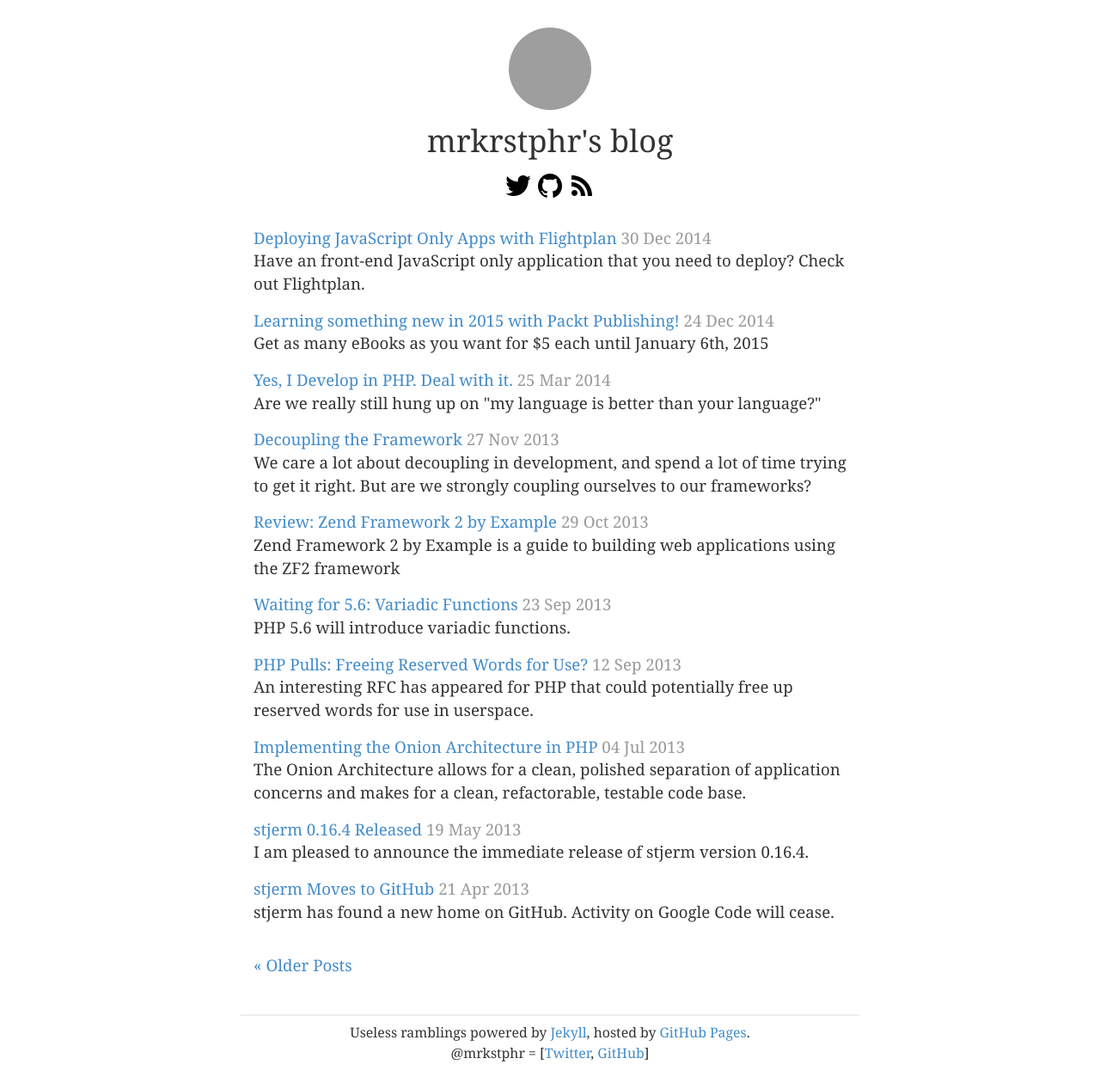
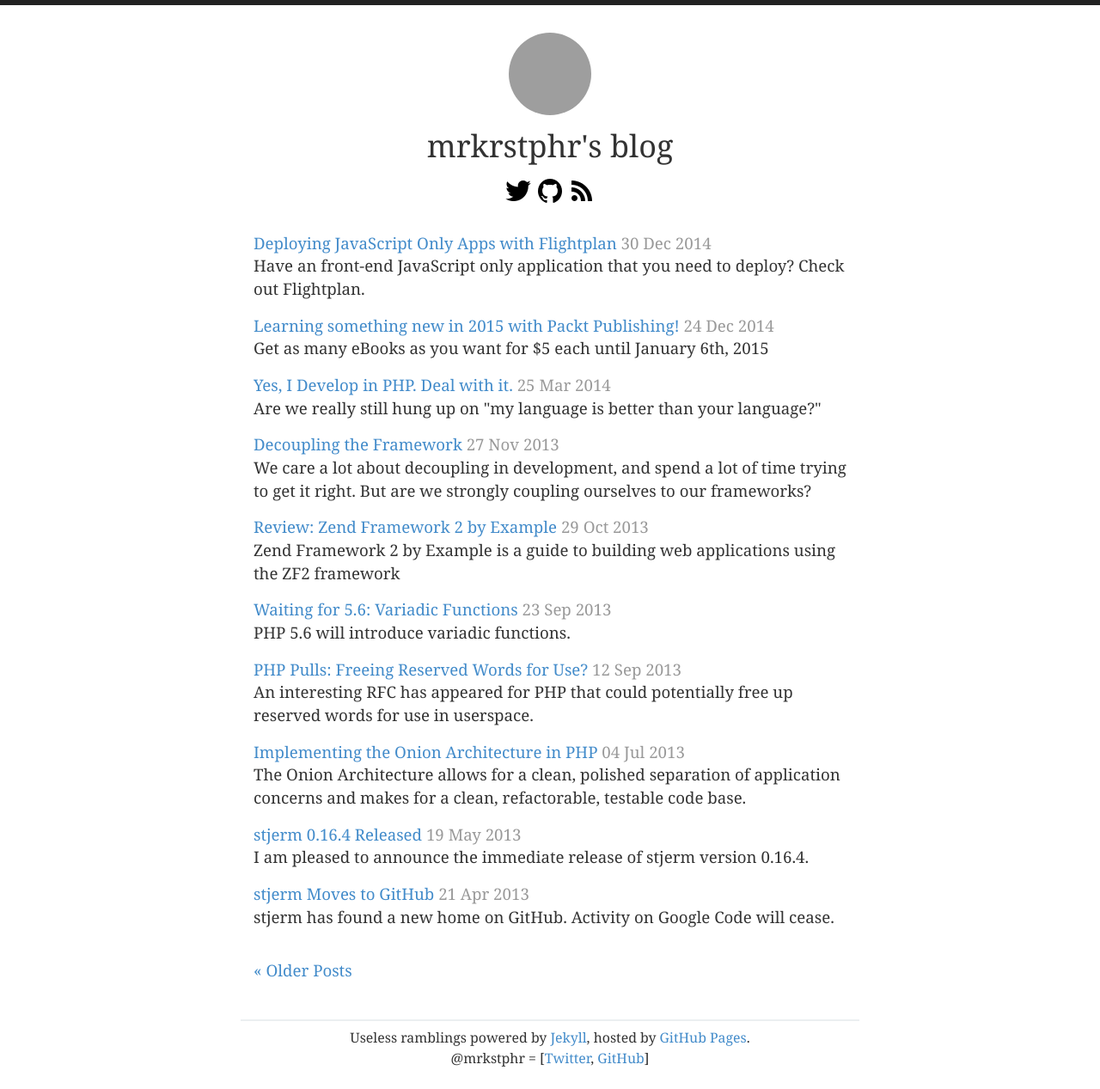
Before and after one commit to mrkrstphr/mrkrstphr.github.io, a Jekyll site: the page built from index.html, in a window 1280 px wide. Shown: the whole page at 86% size. Built offline with Jekyll 4.4.1, drawn with Linux system fonts in a browser that asks for light colours; Markdown is read by kramdown in place of the engine named in the settings; the list of posts is cut into pages by our own code; grey boxes are pictures that could not be loaded.

Commit message:
adding top border

```diff
--- a/css/blog.css
+++ b/css/blog.css
@@ -1,5 +1,5 @@
 body, h1, h2, h3, h4 {font-family: Georgia, 'Times New Roman', serif}
-body {font-size: 14pt}
+body {border-top: 6px solid #222; font-size: 14pt}
 .container {max-width: 720px}
 pre {background-color: inherit; margin-top: 10px}
 code {font-size: 10pt}
```
